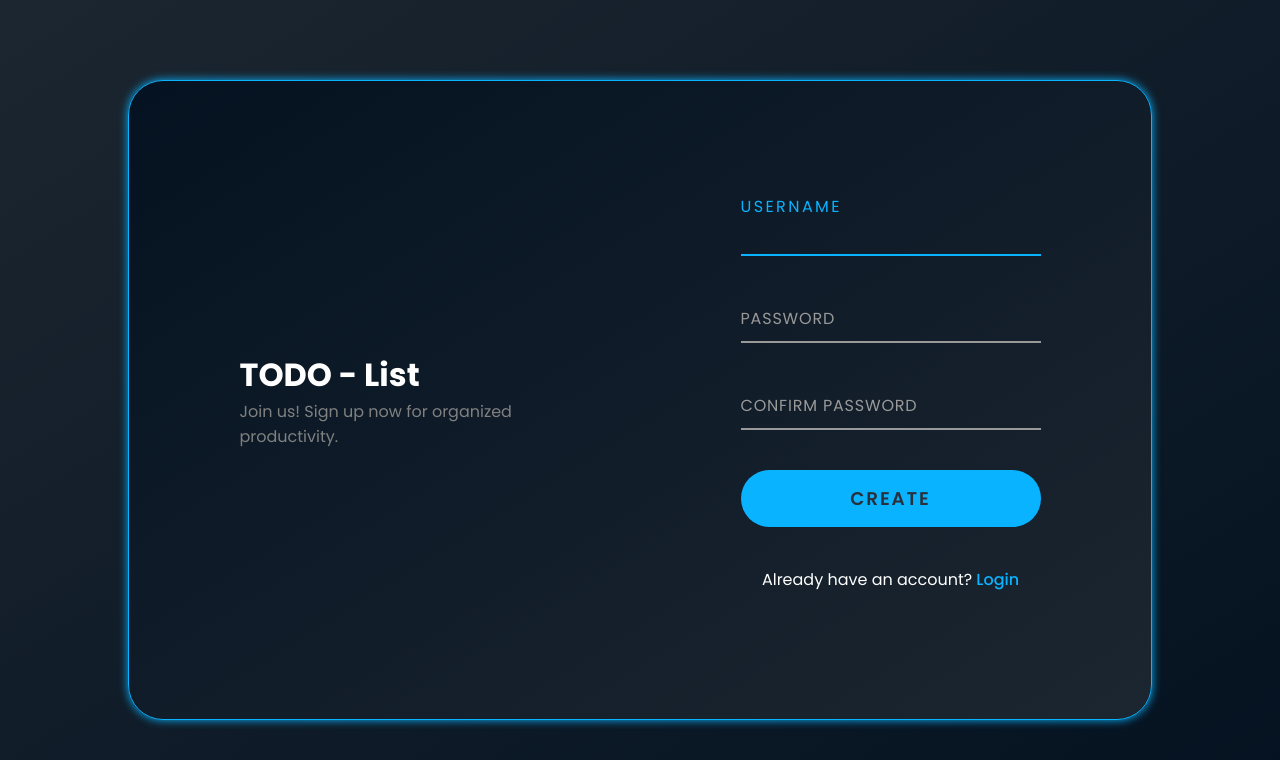
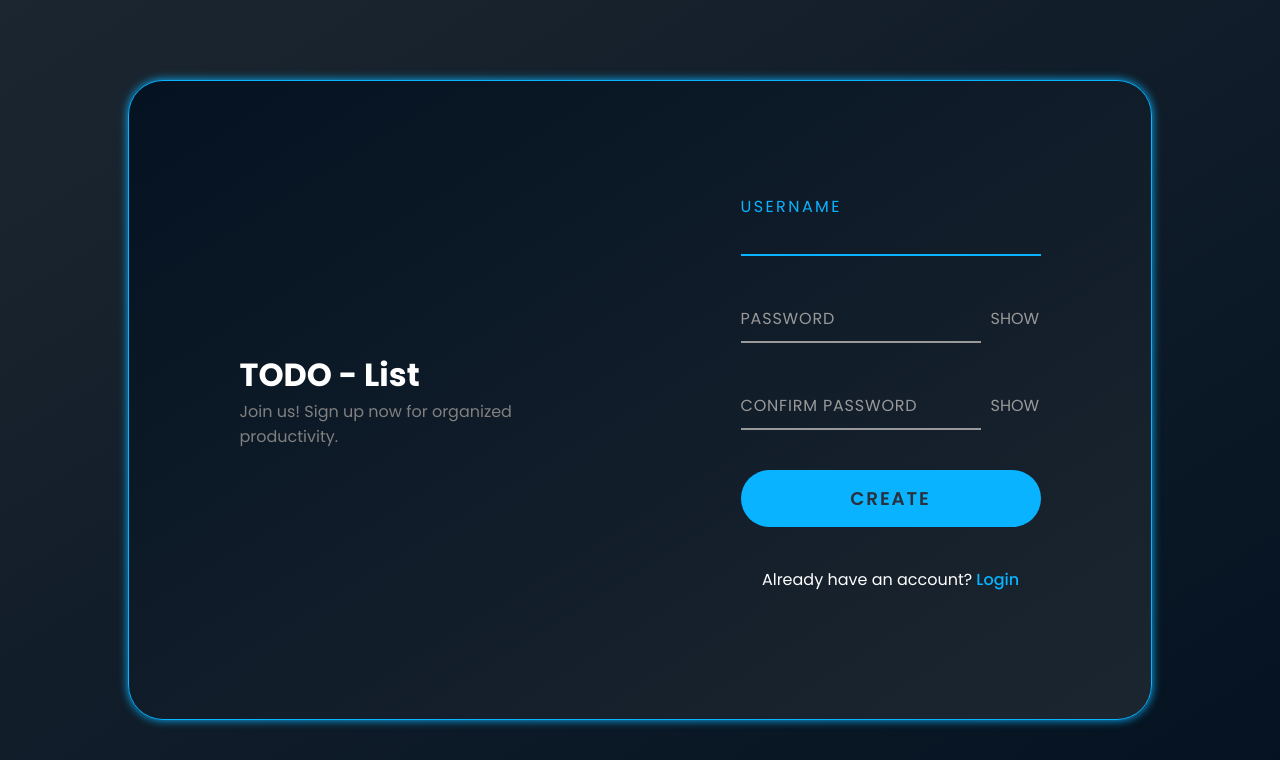
Before and after one commit to Yudin101/TODO-List, a Flask app: page /register in a window 1280 px wide. Shown: the top 760 px of the page. Run offline with Flask 3, Linux system fonts and the light colour scheme; some libraries are stand-ins or nearby versions.

Commit message:
added show/hide button in login/register page

```diff
--- a/static/script.js
+++ b/static/script.js
@@ -70,3 +70,36 @@ function closeSidebar() {
     var sidebar = document.getElementById('sidebar');
     sidebar.style.width = '0';
 }
+
+// To implement the same function for confirm password in register page
+
+var val;
+function showHide(a) {
+	if (a == 0) {
+		var cText = document.getElementById('show-hide-pass');
+		var password = document.getElementById('password');
+
+		if (val == 1) {
+			password.type = 'password';
+			cText.textContent = 'SHOW';
+			val = 0;
+		} else {
+			cText.textContent = 'HIDE';
+			password.type = 'text';
+			val = 1;
+		}
+	} else {
+		var cText = document.getElementById('show-hide-con-pass');
+		var confirmPassword = document.getElementById('conpassword');
+
+		if (val == 1) {
+			confirmPassword.type = 'password';
+			cText.textContent = 'SHOW';
+			val = 0;
+		} else {
+			cText.textContent = 'HIDE';
+			confirmPassword.type = 'text';
+			val = 1;
+		}
+	}
+}
--- a/static/styles.css
+++ b/static/styles.css
@@ -153,6 +153,7 @@ a:active{
 }
 
 .inputBox{
+	display: flex;
 	position: relative;
 	width: 300px;
 	margin-bottom: 40px;
@@ -219,6 +220,19 @@ a:active{
 
 .inputBox input[type="submit"]:active{
 	background: #015e8c;
+}
+
+#password, #conpassword {
+	width: 80%;
+}
+
+#show-hide-pass, #show-hide-con-pass {
+	margin-top: 10px;
+	margin-left: 10px;
+	position: relative;
+	color: #999999;
+	cursor: pointer;
+	width: 30px;
 }
 
 .dateBox{
--- a/templates/login.html
+++ b/templates/login.html
@@ -29,8 +29,9 @@
 				</div>
 
 				<div class="inputBox">
-					<input type="password" name="password" required>
+					<input id="password" type="password" name="password" required>
 					<label>PASSWORD</label>
+					<p id="show-hide-pass" onclick="showHide()">SHOW</p>
 				</div>
 
 				<div class="inputBox">
--- a/templates/register.html
+++ b/templates/register.html
@@ -21,13 +21,15 @@
 				</div>
 
 				<div class="inputBox">
-					<input type="password" name="password" required>
+					<input id="password" type="password" name="password" required>
 					<label>PASSWORD</label>
+					<p id="show-hide-pass" onclick="showHide(0)">SHOW</p>
 				</div>
 
 				<div class="inputBox">
-					<input type="password" name="confirmPassword" required>
+					<input id="conpassword" type="password" name="confirmPassword" required>
 					<label>CONFIRM &nbsp PASSWORD</label>
+					<p id="show-hide-con-pass" onclick="showHide(1)">SHOW</p>
 				</div>
 
 				<div class="inputBox">
```
